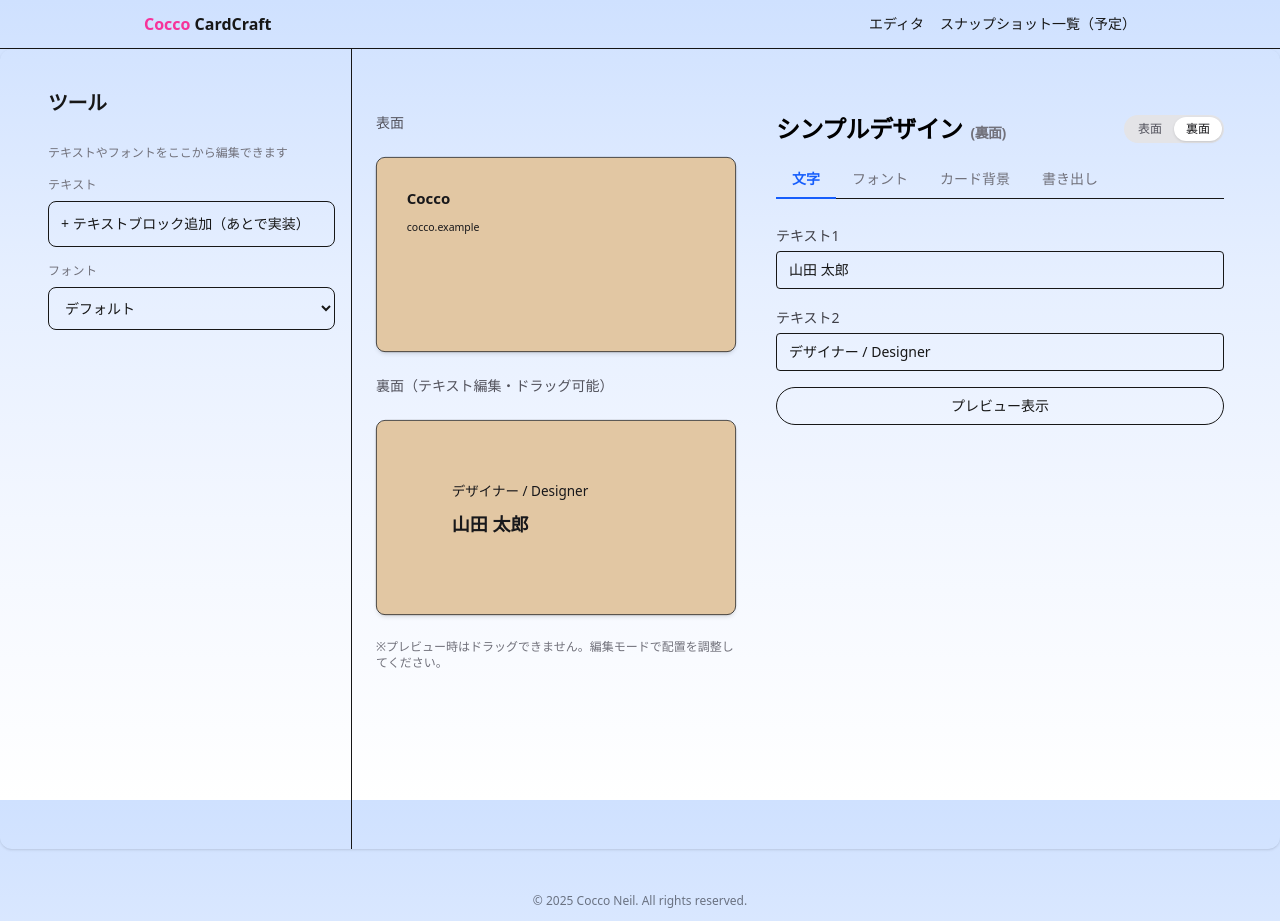
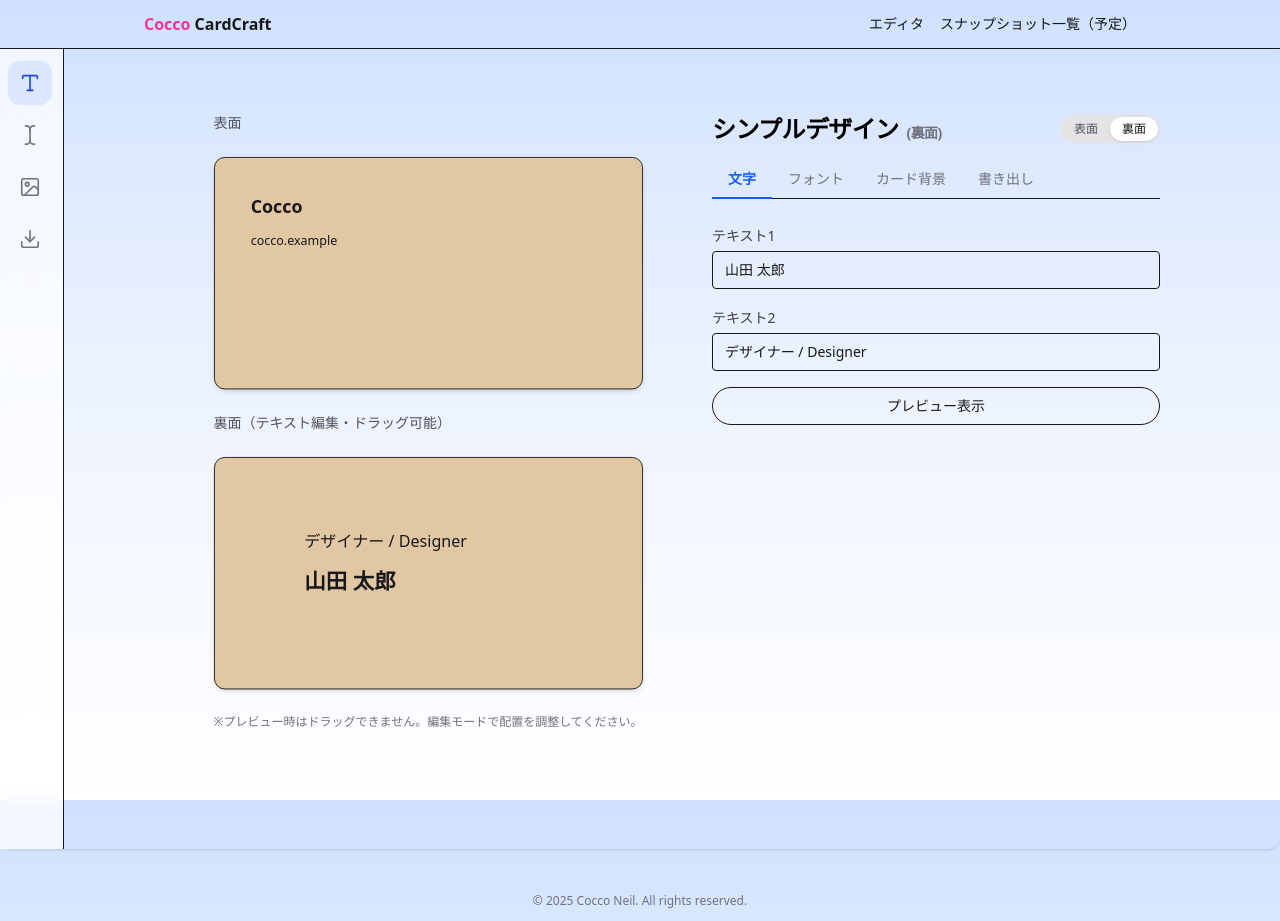
Before and after one commit to muu-ima/muu-cardcraft-lite, a Next.js app: page /editor in a window 1280 px wide. Built offline with nearby package versions, Linux system fonts and the light colour scheme.

Commit message:
wip: before refactor canvas layout (toolbar + toolpanel)

```diff
--- a/app/components/Toolbar.tsx
+++ b/app/components/Toolbar.tsx
@@ -1,41 +1,74 @@
-// app/editor/components/Toolbar.tsx
 "use client";
 
-export default function Toolbar() {
+import { Type, TextCursor, Image as ImageIcon, Download } from "lucide-react";
+import type { TabKey } from "@/shared/editor";
+
+type Props = {
+  activeTab: TabKey;
+  onChange: (tab: TabKey) => void;
+};
+
+const tools: { key: TabKey; label: string; Icon: React.ElementType }[] = [
+  { key: "text", label: "文字", Icon: Type },
+  { key: "font", label: "フォント", Icon: TextCursor },
+  { key: "design", label: "背景", Icon: ImageIcon },
+  { key: "export", label: "書き出し", Icon: Download },
+];
+
+export default function Toolbar({ activeTab, onChange }: Props) {
   return (
-    <aside className="hidden xl:block w-80 border-r dark:bg-neutral-900/90 p-4 space-y-4">
-      {/* タイトル */}
-      <div>
-        <h2 className="text-xl font-semibold tracking-tight mb-1 py-6">ツール</h2>
-        <p className="text-xs text-zinc-500">
-          テキストやフォントをここから編集できます
-        </p>
+    <aside
+      className={[
+        // 画面左・縦固定（Canva系）
+        "hidden md:flex",
+        "sticky top-0 h-screen",
+        "w-16 shrink-0",
+        "border-r bg-white/70 backdrop-blur",
+        "px-2 py-3",
+      ].join(" ")}
+      aria-label="Editor Toolbar"
+    >
+      <div className="flex flex-col items-center gap-2">
+        {tools.map(({ key, label, Icon }) => {
+          const active = activeTab === key;
+
+          return (
+            <button
+              key={key}
+              type="button"
+              onClick={() => onChange(key)}
+              aria-label={label}
+              aria-current={active ? "page" : undefined}
+              className={[
+                "group relative",
+                "flex h-11 w-11 items-center justify-center rounded-xl",
+                "transition",
+                // Canvaっぽい hover の濃淡
+                active
+                  ? "bg-blue-600/10 text-blue-700"
+                  : "text-zinc-500 hover:bg-zinc-900/5 hover:text-zinc-800",
+                // キーボード操作も強く
+                "focus-visible:outline-none focus-visible:ring-2 focus-visible:ring-blue-500/40",
+              ].join(" ")}
+            >
+              <Icon size={22} strokeWidth={1.75} />
+
+              {/* Tooltip */}
+              <span
+                className={[
+                  "pointer-events-none absolute left-14 top-1/2 -translate-y-1/2",
+                  "whitespace-nowrap rounded-md",
+                  "bg-zinc-900 px-2 py-1 text-xs text-white shadow",
+                  "opacity-0 translate-x-1",
+                  "transition group-hover:opacity-100 group-hover:translate-x-0",
+                ].join(" ")}
+              >
+                {label}
+              </span>
+            </button>
+          );
+        })}
       </div>
-
-      {/* テキストブロック */}
-      <div className="space-y-2">
-        <h3 className="text-xs font-medium text-zinc-500 uppercase tracking-wide">
-          テキスト
-        </h3>
-        <button className="w-full rounded-lg border px-3 py-3 text-sm text-left hover:bg-zinc-100 dark:hover:bg-neutral-800">
-          + テキストブロック追加（あとで実装）
-        </button>
-      </div>
-
-      {/* フォント設定 */}
-      <div className="space-y-2">
-        <h3 className="text-xs font-medium text-zinc-500 uppercase tracking-wide">
-          フォント
-        </h3>
-        <select className="w-full rounded-lg border px-3 py-2.5 text-sm dark:bg-neutral-800 dark:text-zinc-50">
-          <option>デフォルト</option>
-          <option>Zen Maru Gothic</option>
-          <option>Noto Sans JP</option>
-        </select>
-      </div>
-
-      {/* 将来ここに色・整列ツールなど追加できる */}
-      {/* <div>…</div> */}
     </aside>
   );
 }
--- a/app/editor/CardEditor.tsx
+++ b/app/editor/CardEditor.tsx
@@ -13,15 +13,14 @@ import { useScaleToFit } from "@/hooks/useScaleToFit";
 import { useCardBlocks } from "@/hooks/useCardBlocks";
 import { type DesignKey } from "@/shared/design";
 import { CARD_FULL_DESIGNS } from "@/shared/cardDesigns";
+import type { TabKey } from "@/shared/editor";
 
 type Side = "front" | "back";
 
 export default function CardEditor() {
   const [side, setSide] = useState<"front" | "back">("back");
   const sideLabel = side === "front" ? "表面" : "裏面";
-  const [activeTab, setActiveTab] = useState<
-    "text" | "font" | "design" | "export"
-  >("text");
+  const [activeTab, setActiveTab] = useState<TabKey>("text");
   const [fontFamily, setFontFamily] = useState("default");
   const [isPreview, setIsPreview] = useState(false);
   const [design, setDesign] = useState<DesignKey>("plain");
@@ -69,8 +68,7 @@ export default function CardEditor() {
   return (
     <>
       <div className="flex min-h-screen w-full font-sans dark:bg-black">
-        <Toolbar />
-
+        <Toolbar activeTab={activeTab} onChange={setActiveTab} />
         <div className="flex-1 flex items-center justify-center">
           <main className="flex min-h-screen w-full max-w-5xl flex-col items-center gap-10 py-16 px-6 dark:bg-neutral-900 lg:flex-row sm:items-start">
             {/* 左：プレビュー（表面＋裏面） */}
--- a/app/layout.tsx
+++ b/app/layout.tsx
@@ -29,7 +29,7 @@ export default function RootLayout({
         </header>
 
         {/* コンテンツ：ここは全幅にする */}
-        <main className="w-full rounded-xl shadow-sm  px-8">
+        <main className="w-full rounded-xl shadow-sm">
           {children}
         </main>
 
--- /dev/null
+++ b/shared/editor.ts
@@ -0,0 +1 @@
+export type TabKey = "text" | "font" | "design" | "export";
```
